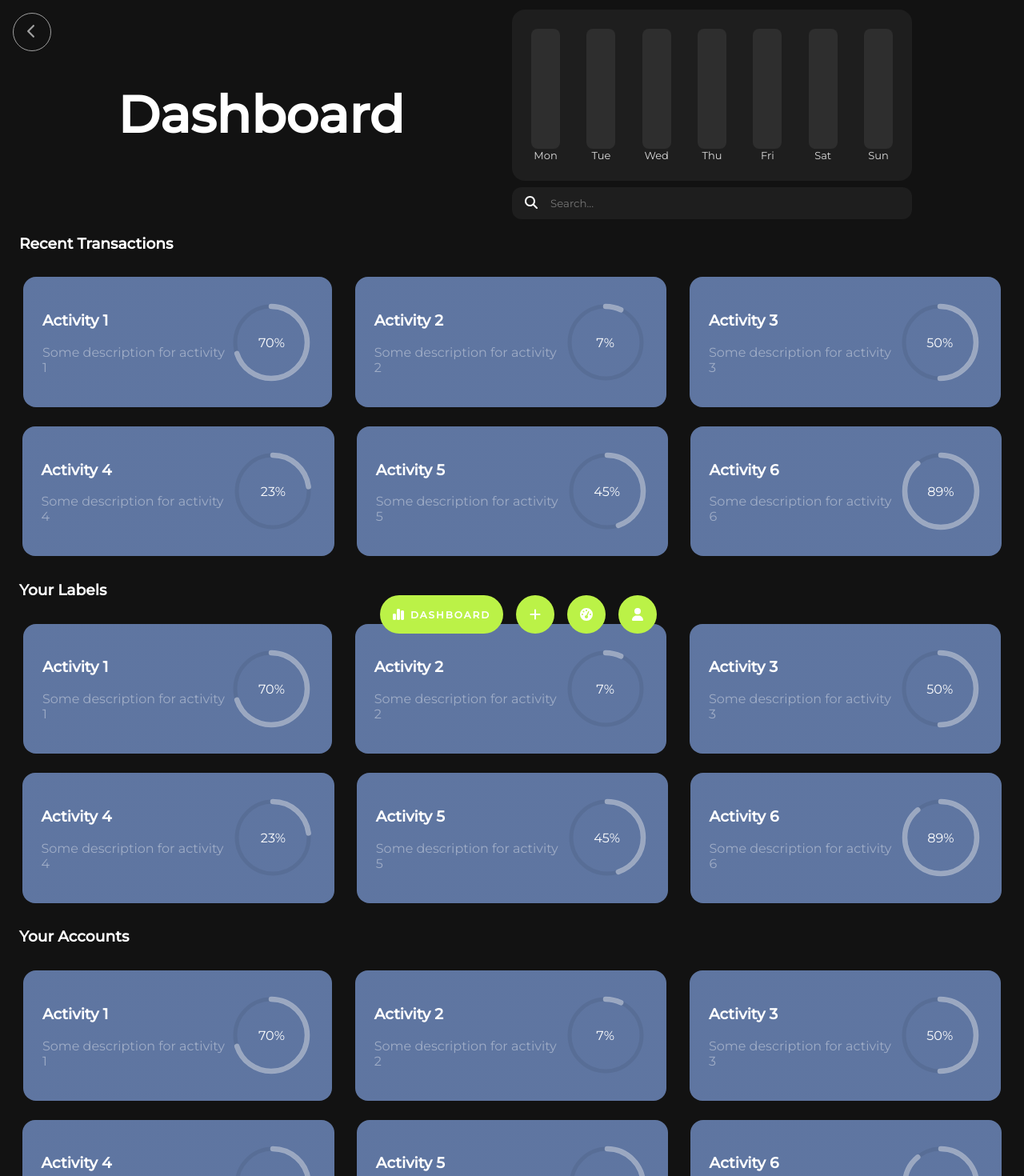
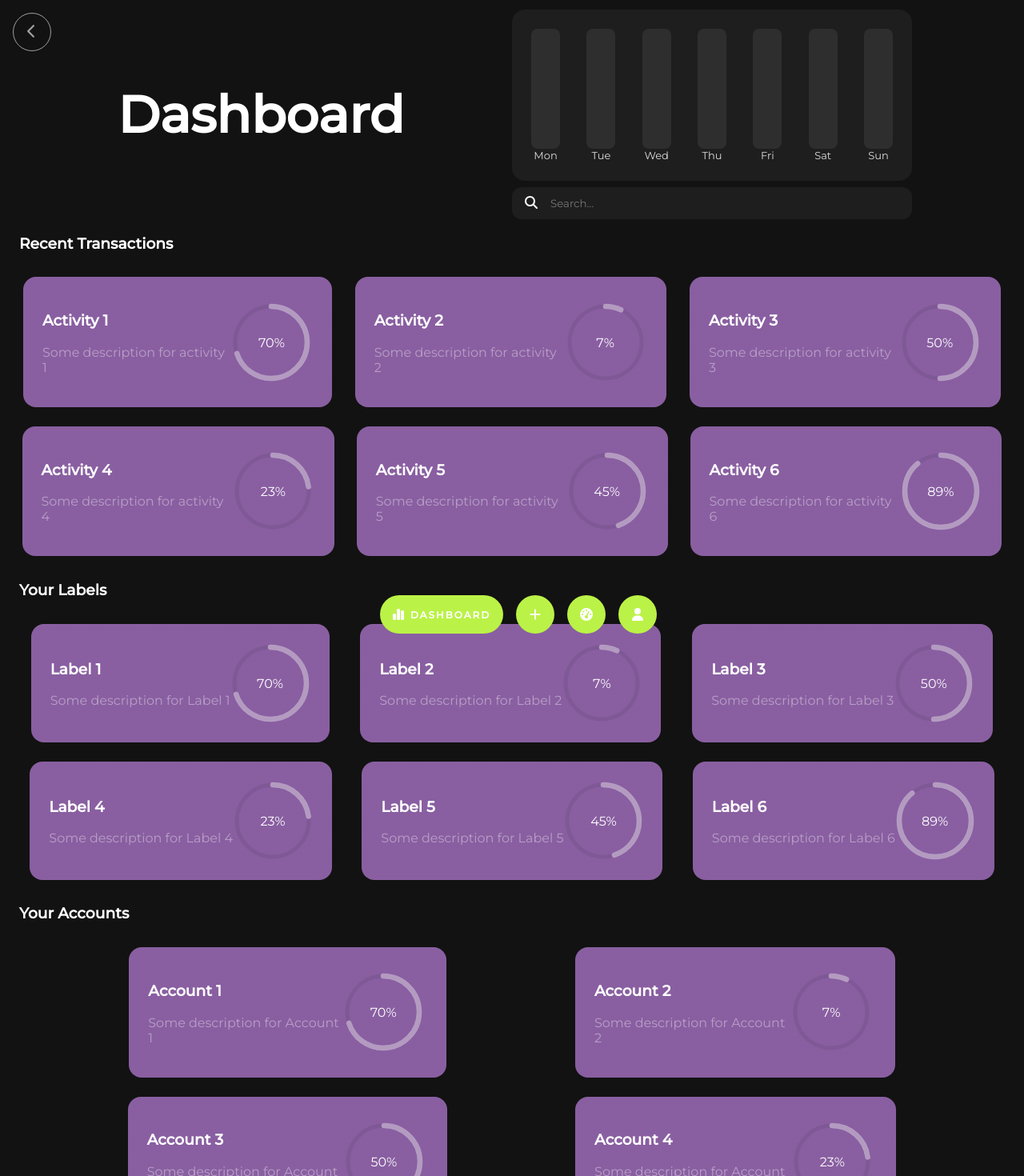
Before and after one commit to jalaj711/gastos-frontend, a Next.js app: page /dashboard in a window 1280 px wide. Shown: the top 1470 px of the page at 80% size. Built offline with nearby package versions, Linux system fonts and the light colour scheme.

Commit message:
rename productivityto finance tracker
I will convert this project to a finance tracker

Signed-off-by: Jalaj Kumar <96870071+jalaj711@users.noreply.github.com>

```diff
--- a/components/ActivityCard.tsx
+++ b/components/CardWithProgress.tsx
@@ -8,10 +8,10 @@
   }
 );
 
-export default function ActivityCard(props: {
+export default function CardWithProgress(props: {
     title: string;
     description: string;
-    completed: number;
+    value: number;
 }){
   const colors = ['#6bc4abc7', '#6b8ac4c7', '#a46bc4c7', '#c4be6bc7', '#a46bc4c7']
     return (
@@ -23,7 +23,7 @@
               </div>
               <span style={{ flexBasis: "30%" }}>
                 <CircularProgress
-                  value={props.completed}
+                  value={props.value}
                   showValue
                   id={"progActivity" + props.title.replace(' ', '') + Math.random()*100}
                   dimension={100}
--- a/package.json
+++ b/package.json
@@ -1,5 +1,5 @@
 {
-  "name": "productivity",
+  "name": "finance-tracker",
   "version": "0.1.0",
   "private": true,
   "scripts": {
--- a/pages/dashboard.tsx
+++ b/pages/dashboard.tsx
@@ -3,7 +3,7 @@
 import { FontAwesomeIcon } from "@fortawesome/react-fontawesome";
 import { faSearch } from "@fortawesome/free-solid-svg-icons";
 
-import ActivityCard from "../components/ActivityCard";
+import CardWithProgress from "../components/CardWithProgress";
 
 function Dashboard() {
   return (
@@ -36,31 +36,31 @@
           </div>
         </div>
           <h3>Recent Transactions</h3>
-        <div className="activityGrid">
-          <ActivityCard title="Activity 1" description="Some description for activity 1" completed={70} />
-          <ActivityCard title="Activity 2" description="Some description for activity 2" completed={7} />
-          <ActivityCard title="Activity 3" description="Some description for activity 3" completed={50} />
-          <ActivityCard title="Activity 4" description="Some description for activity 4" completed={23} />
-          <ActivityCard title="Activity 5" description="Some description for activity 5" completed={45} />
-          <ActivityCard title="Activity 6" description="Some description for activity 6" completed={89} />
+        <div className="cardGrid">
+          <CardWithProgress title="Activity 1" description="Some description for activity 1" value={70} />
+          <CardWithProgress title="Activity 2" description="Some description for activity 2" value={7} />
+          <CardWithProgress title="Activity 3" description="Some description for activity 3" value={50} />
+          <CardWithProgress title="Activity 4" description="Some description for activity 4" value={23} />
+          <CardWithProgress title="Activity 5" description="Some description for activity 5" value={45} />
+          <CardWithProgress title="Activity 6" description="Some description for activity 6" value={89} />
         </div>
           <h3>Your Labels</h3>
-        <div className="activityGrid">
-          <ActivityCard title="Activity 1" description="Some description for activity 1" completed={70} />
-          <ActivityCard title="Activity 2" description="Some description for activity 2" completed={7} />
-          <ActivityCard title="Activity 3" description="Some description for activity 3" completed={50} />
-          <ActivityCard title="Activity 4" description="Some description for activity 4" completed={23} />
-          <ActivityCard title="Activity 5" description="Some description for activity 5" completed={45} />
-          <ActivityCard title="Activity 6" description="Some description for activity 6" completed={89} />
+        <div className="cardGrid">
+          <CardWithProgress title="Label 1" description="Some description for Label 1" value={70} />
+          <CardWithProgress title="Label 2" description="Some description for Label 2" value={7} />
+          <CardWithProgress title="Label 3" description="Some description for Label 3" value={50} />
+          <CardWithProgress title="Label 4" description="Some description for Label 4" value={23} />
+          <CardWithProgress title="Label 5" description="Some description for Label 5" value={45} />
+          <CardWithProgress title="Label 6" description="Some description for Label 6" value={89} />
         </div>
           <h3>Your Accounts</h3>
-        <div className="activityGrid">
-          <ActivityCard title="Activity 1" description="Some description for activity 1" completed={70} />
-          <ActivityCard title="Activity 2" description="Some description for activity 2" completed={7} />
-          <ActivityCard title="Activity 3" description="Some description for activity 3" completed={50} />
-          <ActivityCard title="Activity 4" description="Some description for activity 4" completed={23} />
-          <ActivityCard title="Activity 5" description="Some description for activity 5" completed={45} />
-          <ActivityCard title="Activity 6" description="Some description for activity 6" completed={89} />
+        <div className="cardGrid">
+          <CardWithProgress title="Account 1" description="Some description for Account 1" value={70} />
+          <CardWithProgress title="Account 2" description="Some description for Account 2" value={7} />
+          <CardWithProgress title="Account 3" description="Some description for Account 3" value={50} />
+          <CardWithProgress title="Account 4" description="Some description for Account 4" value={23} />
+          <CardWithProgress title="Account 5" description="Some description for Account 5" value={45} />
+          <CardWithProgress title="Account 6" description="Some description for Account 6" value={89} />
         </div>
       </main>
 
@@ -135,7 +135,7 @@
             display: flex;
           }
 
-          .activityGrid {
+          .cardGrid {
 
             display: flex;
             flex-wrap: wrap;
```
